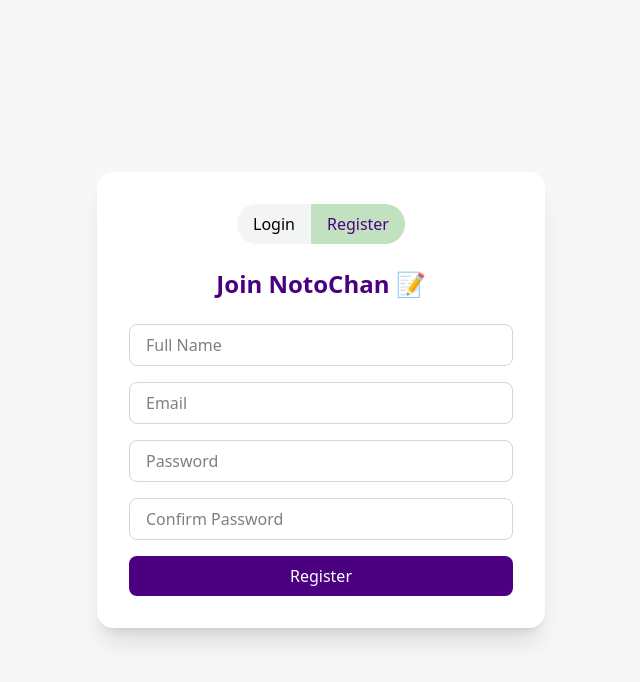
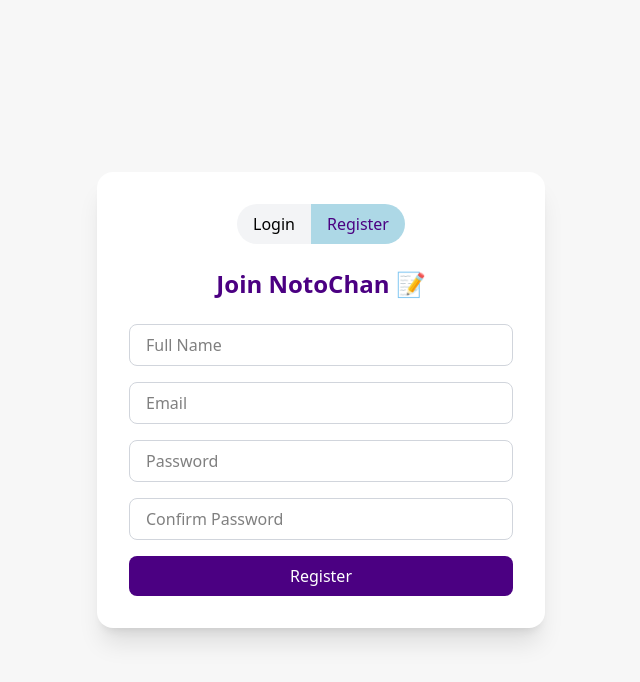
Before and after one commit to Jyoti-yadav09/Note-Website, a React (Vite) app in the folder Notochan/: page /AuthPage in a window 1280 px wide. Both pictures are taken after a click on the button "Register". Shown: the top 682 px of the page, without its empty margins (319-959 px from the left). Built offline with nearby package versions, Linux system fonts and the light colour scheme.

Commit message:
Making the login and register form

```diff
--- a/Notochan/src/pages/AuthPage.jsx
+++ b/Notochan/src/pages/AuthPage.jsx
@@ -1,67 +1,61 @@
-import React, { useState } from "react";
+import React, {useState} from 'react';
+
+import { useNavigate } from 'react-router-dom';
+import Footer from '../components/Footer';
 
 const AuthPage = () => {
-  const [isLogin, setIsLogin] = useState(true);
+    const[isLogin, setIsLogin]=useState(true);
+   /* const navigate=useNavigate();*/
+  return (
 
-  return (
-    <div className="min-h-screen flex items-center justify-center bg-[#F7F7F7] px-4">
-      <div className="bg-white p-8 rounded-2xl shadow-xl w-full max-w-md">
-        <div className="flex justify-center mb-6">
-          <button
-            onClick={() => setIsLogin(true)}
-            className={`px-4 py-2 rounded-l-full ${
-              isLogin ? "bg-[#ADD8E6] text-[#4B0082]" : "bg-gray-100"
-            }`}
-          >
-            Login
-          </button>
-          <button
-            onClick={() => setIsLogin(false)}
-            className={`px-4 py-2 rounded-r-full ${
-              !isLogin ? "bg-[#C1E1C1] text-[#4B0082]" : "bg-gray-100"
-            }`}
-          >
-            Register
-          </button>
+ <div>
+
+    <div className='min-h-screen flex items-center justify-center bg-[#F7F7F7] px-4'>
+
+      <div className='bg-white p-8 rounded-2xl shadow-xl w-full max-w-md'>
+        <div className='flex justify-center mb-6'>
+            <button onClick={()=>setIsLogin(true)}
+                className={`px-4 py-2 rounded-l-full ${isLogin?"bg-[#ADD8E6] text-[#4B0082]" : "bg-gray-100"
+                }`}
+                >Login</button>
+
+            <button onClick={()=>setIsLogin(false)}
+                className={`px-4 py-2 rounded-r-full ${!isLogin? "bg-[#ADD8E6] text-[#4B0082]":"bg-gray-100"}`}
+
+                >Register</button>
         </div>
+         <h2 className='text-2xl font-semibold text-center mb-6 text-[#4B0082]'>
+            {isLogin ? "Welcome Back!": "Join NotoChan 📝"}
+         </h2>
 
-        <h2 className="text-2xl font-semibold text-center text-[#4B0082] mb-6">
-          {isLogin ? "Welcome Back!" : "Join NotoChan 📝"}
-        </h2>
+         <form className='space-y-4'>
+            {!isLogin && (<input type="text" placeholder="Full Name"
+            className='w-full px-4 py-2 border border-gray-300 rounded-lg focus:outline-none focus:ring-2 focus:ring-indigo-300'
+            />)}
 
-        <form className="space-y-4">
-          {!isLogin && (
-            <input
-              type="text"
-              placeholder="Full Name"
-              className="w-full px-4 py-2 border border-gray-300 rounded-lg focus:outline-none focus:ring-2 focus:ring-indigo-300"
+            <input type="email" placeholder='Email'
+             className='w-full px-4 py-2 border border-gray-300 rounded-lg focus:outline-none focus:ring-2 focus:ring-indigo-300'
             />
-          )}
-          <input
-            type="email"
-            placeholder="Email"
-            className="w-full px-4 py-2 border border-gray-300 rounded-lg focus:outline-none focus:ring-2 focus:ring-indigo-300"
-          />
-          <input
-            type="password"
-            placeholder="Password"
-            className="w-full px-4 py-2 border border-gray-300 rounded-lg focus:outline-none focus:ring-2 focus:ring-indigo-300"
-          />
-          {!isLogin && (
-            <input
-              type="password"
-              placeholder="Confirm Password"
-              className="w-full px-4 py-2 border border-gray-300 rounded-lg focus:outline-none focus:ring-2 focus:ring-indigo-300"
+            <input type="password" placeholder='Password'
+             className='w-full px-4 py-2 border border-gray-300 rounded-lg focus:outline-none focus:ring-2 focus:ring-indigo-300'
             />
-          )}
-          <button
-            type="submit"
-            className="w-full bg-[#4B0082] text-white py-2 rounded-lg hover:bg-[#5e2ca5] transition"
-          >
-            {isLogin ? "Login" : "Register"}
-          </button>
-        </form>
+
+            {!isLogin && (<input type="password" placeholder='Confirm Password'
+            className='w-full px-4 py-2 border border-gray-300 rounded-lg focus:outline-none focus:ring-2 focus:ring-indigo-300'
+            />)}
+
+            <button type="submit"
+            className='w-full  bg-[#4B0082] text-white py-2 rounded-lg hover:bg-[#5e2ca5] transition'
+            >
+
+                {isLogin?"Login" : "Register"}
+            </button>
+         </form>
+
       </div>
+    </div>
+
+
     </div>
   );
 };
```
